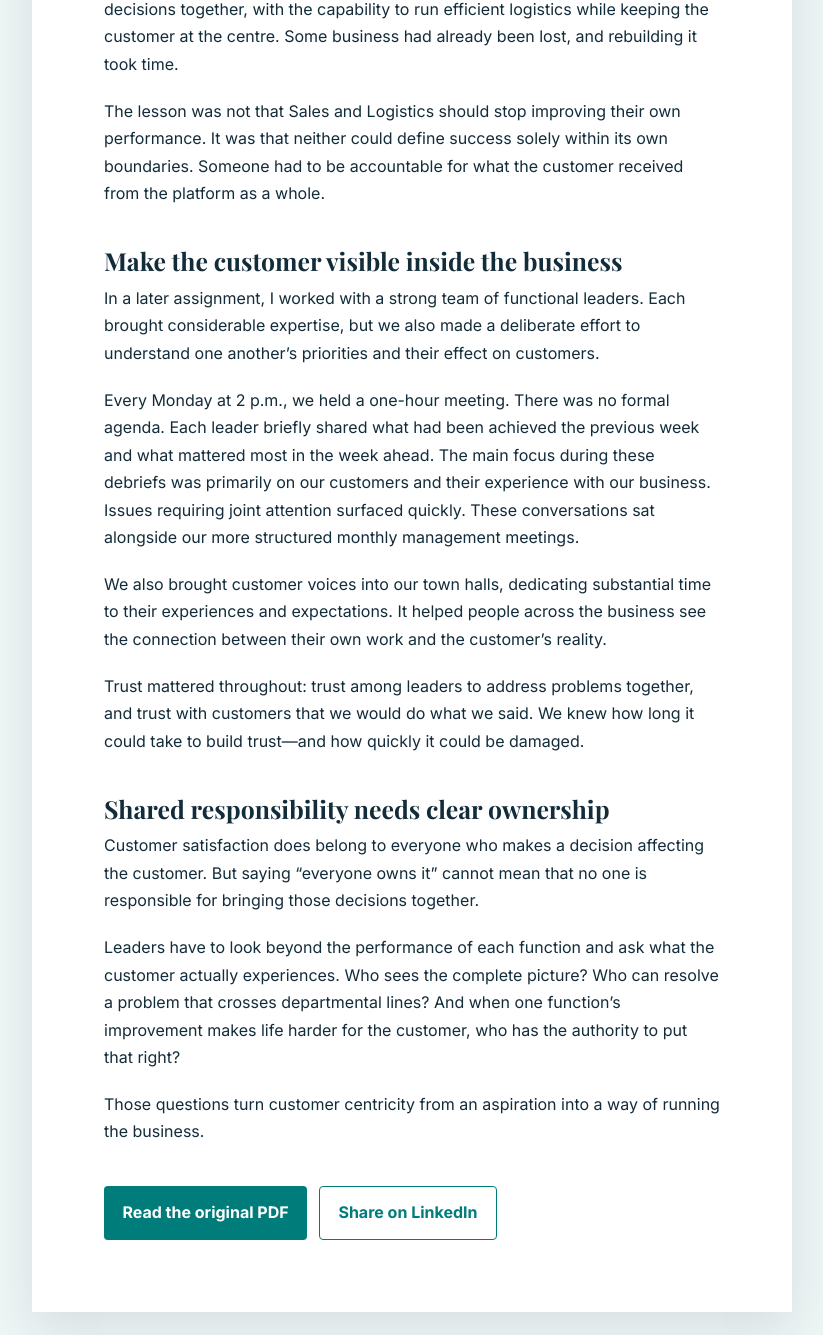
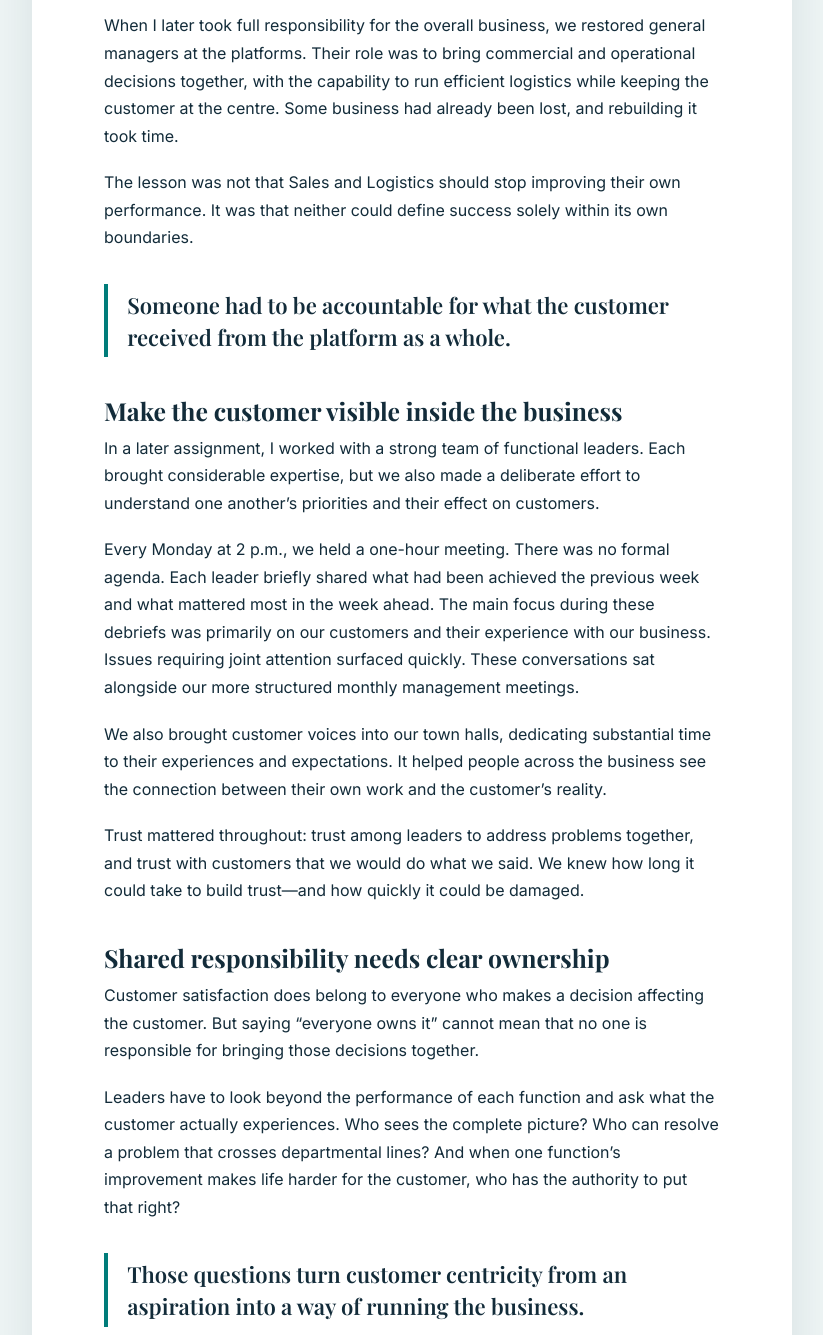
Before and after one commit to stephanzimm/KZ-consulting, a plain HTML site: page perspectives/customer-satisfaction-is-everyones-job.html in a window 1280 px wide. Shown: the part 2005-3340 px from the top of the page, without its empty margins (228-1051 px from the left). Drawn offline with nearby package versions, Linux system fonts and the light colour scheme; a web font is replaced by a local one.

Commit message:
Match Perspective 10 pull quotes to existing article design

```diff
--- a/perspectives/customer-satisfaction-is-everyones-job.html
+++ b/perspectives/customer-satisfaction-is-everyones-job.html
@@ -29,7 +29,7 @@
 <div class="byline">By Karel Zimmermann · 4 min read</div>
 <h2>The customer sees one company</h2>
 <p class="intro">Much has been written about customer satisfaction, and I do not claim to have discovered a new principle. But stepping back from the day-to-day demands of running a business has made me reflect on what “owning the customer” meant in practice—and where we sometimes fell short.</p>
-<p>“Everyone owns the customer” is easy to say. It is harder to make it meaningful.</p>
+<div class="quote">“Everyone owns the customer” is easy to say. It is harder to make it meaningful.</div>
 <p>A salesperson may make a promise. R&amp;D determines what the product can do. Operations affects its quality and availability. Logistics determines whether it arrives as expected. Finance shapes the terms, and Customer Service responds when something goes wrong.</p>
 <p>Each function has its own responsibilities and measures of success. The customer experiences their combined work as one company.</p>
 <p>So who makes sure those parts add up to an experience worth coming back for?</p>
@@ -40,7 +40,8 @@
 <p>At one point, products in a business I worked in reached customers through our distribution platforms. The decision was made to replace each platform’s general manager with two leaders: one responsible for Sales and the other for Logistics. The intention was to improve the efficiency of each function.</p>
 <p>Both leaders worked to improve their respective areas. Yet the coordination between them weakened. Deliveries became incomplete, communication with customers became fragmented, and service suffered. We were spending too much time negotiating with one another and too little time looking at the whole experience from the customer’s perspective.</p>
 <p>When I later took full responsibility for the overall business, we restored general managers at the platforms. Their role was to bring commercial and operational decisions together, with the capability to run efficient logistics while keeping the customer at the centre. Some business had already been lost, and rebuilding it took time.</p>
-<p>The lesson was not that Sales and Logistics should stop improving their own performance. It was that neither could define success solely within its own boundaries. Someone had to be accountable for what the customer received from the platform as a whole.</p>
+<p>The lesson was not that Sales and Logistics should stop improving their own performance. It was that neither could define success solely within its own boundaries.</p>
+<div class="quote">Someone had to be accountable for what the customer received from the platform as a whole.</div>
 <h2>Make the customer visible inside the business</h2>
 <p>In a later assignment, I worked with a strong team of functional leaders. Each brought considerable expertise, but we also made a deliberate effort to understand one another’s priorities and their effect on customers.</p>
 <p>Every Monday at 2 p.m., we held a one-hour meeting. There was no formal agenda. Each leader briefly shared what had been achieved the previous week and what mattered most in the week ahead. The main focus during these debriefs was primarily on our customers and their experience with our business. Issues requiring joint attention surfaced quickly. These conversations sat alongside our more structured monthly management meetings.</p>
@@ -49,7 +50,7 @@
 <h2>Shared responsibility needs clear ownership</h2>
 <p>Customer satisfaction does belong to everyone who makes a decision affecting the customer. But saying “everyone owns it” cannot mean that no one is responsible for bringing those decisions together.</p>
 <p>Leaders have to look beyond the performance of each function and ask what the customer actually experiences. Who sees the complete picture? Who can resolve a problem that crosses departmental lines? And when one function’s improvement makes life harder for the customer, who has the authority to put that right?</p>
-<p>Those questions turn customer centricity from an aspiration into a way of running the business.</p>
+<div class="quote">Those questions turn customer centricity from an aspiration into a way of running the business.</div>
 <div class="actions"><a class="button" href="kz-perspectives-10-customer-satisfaction-is-everyones-job.pdf" target="_blank" rel="noopener noreferrer">Read the original PDF</a><a class="button button--quiet" href="https://www.linkedin.com/sharing/share-offsite/?url=https%3A%2F%2Fwww.karelzimmermannconsulting.com%2Fperspectives%2Fcustomer-satisfaction-is-everyones-job.html" target="_blank" rel="noopener noreferrer">Share on LinkedIn</a></div>
 </main>
 <footer class="footer">© Karel Zimmermann Consulting</footer>
```
